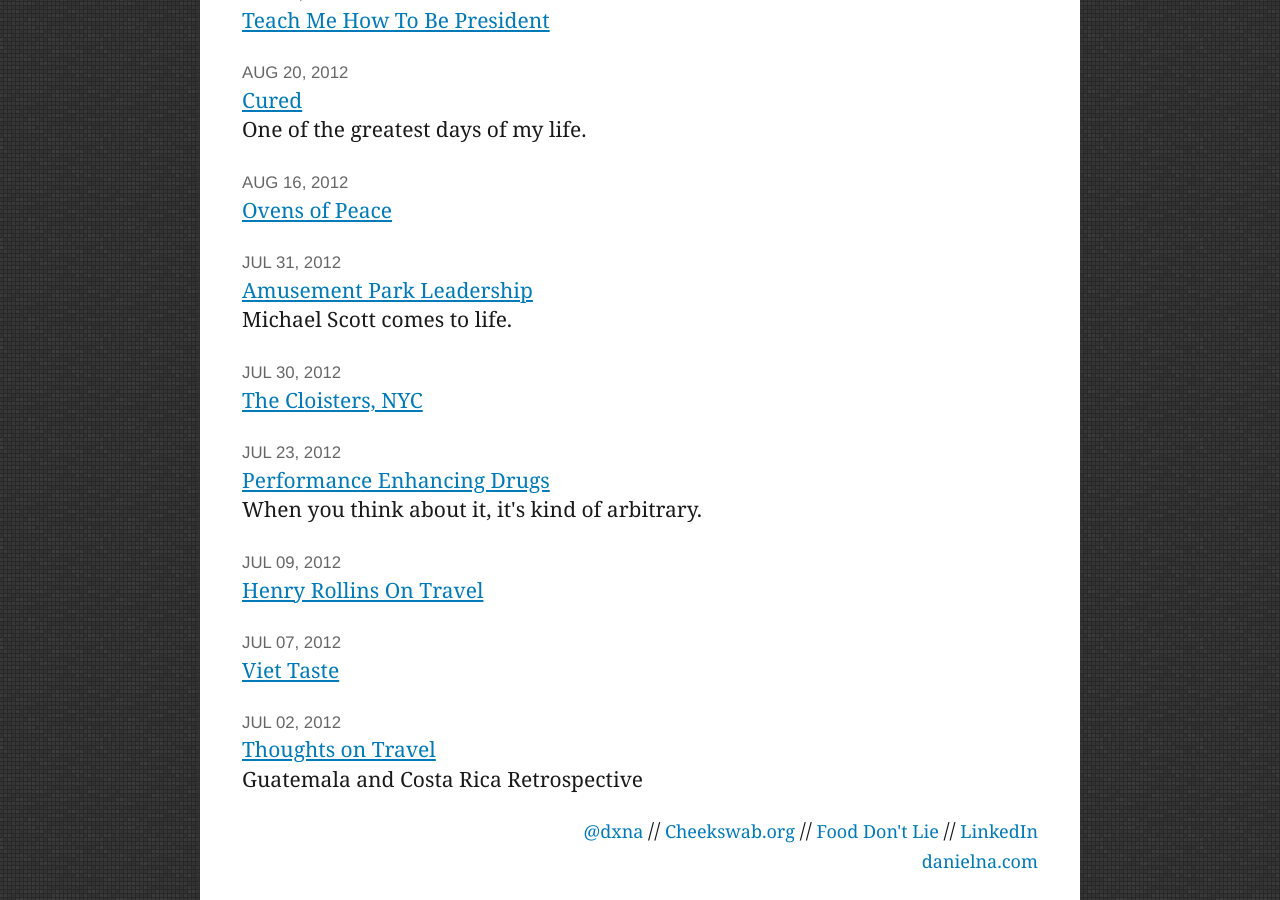
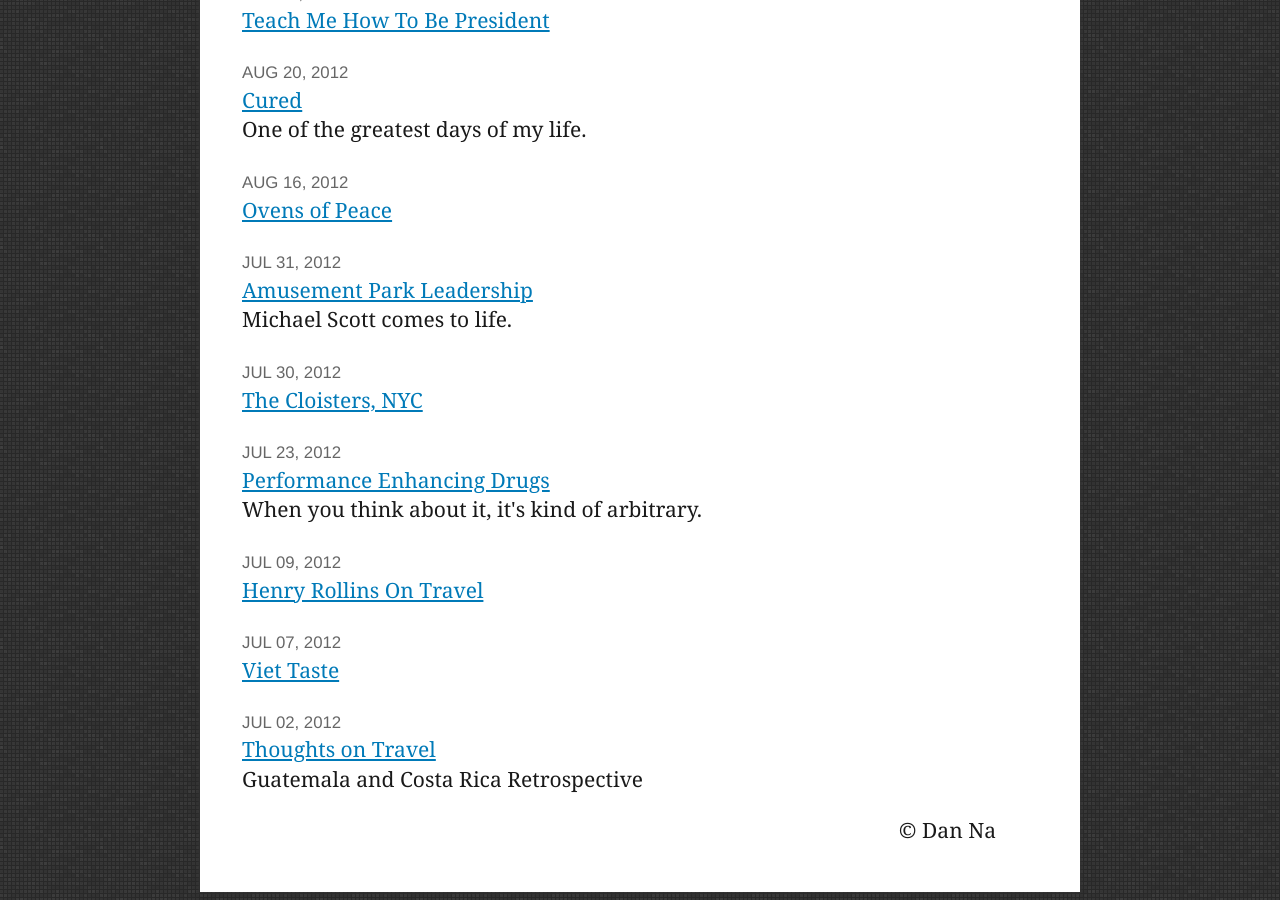
Before and after one commit to danielna/danielna.github.com, a Jekyll site: the page built from index.html, in a window 1280 px wide and 900 px high, scrolled down 3810 px. Built offline with Jekyll 4.4.1, drawn with Linux system fonts in a browser that asks for light colours; nearby versions of some CDN libraries.

Commit message:
Remove footer links for a copyright symbol

```diff
--- a/_includes/footer.html
+++ b/_includes/footer.html
@@ -1,8 +1,3 @@
 <footer class="footer" role="contentinfo">
-    <a href="http://www.twitter.com/dxna" target="_blank">@dxna</a> <span aria-hidden="true">//</span>
-    <a href="http://www.cheekswab.org/" target="_blank">Cheekswab.org</a> <span aria-hidden="true">//</span>
-    <a href="http://www.fooddontlie.com/" target="_blank">Food Don't Lie</a> <span aria-hidden="true">//</span>
-    <a href="http://www.linkedin.com/in/danielna" target="_blank">LinkedIn</a>
-    <br/>
-    <a href="http://www.danielna.com" target="_blank">danielna.com</a>
+  <p class="copyright">&copy; Dan Na</p>
 </footer>
```
